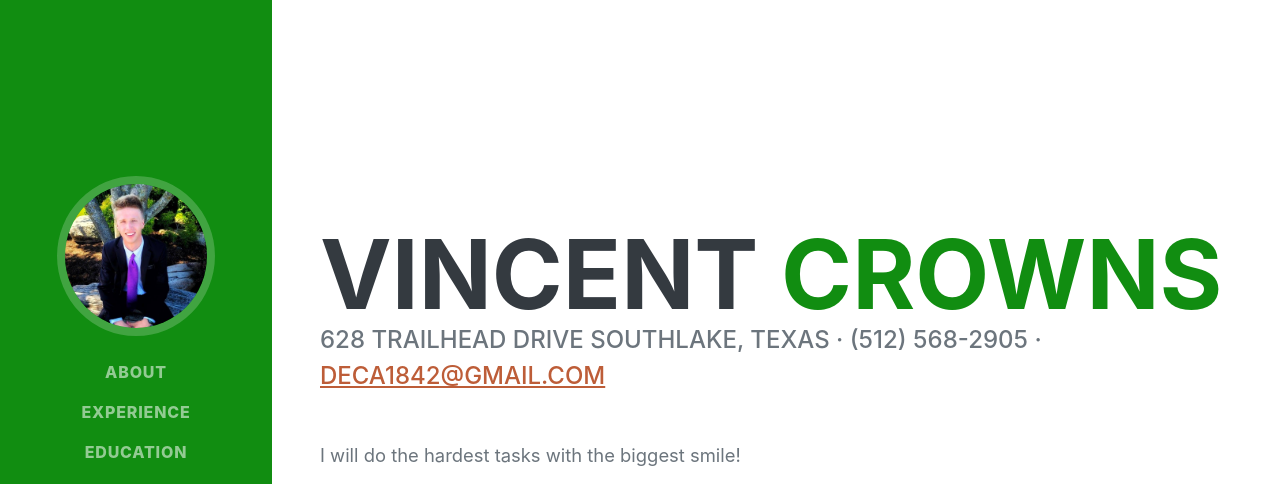
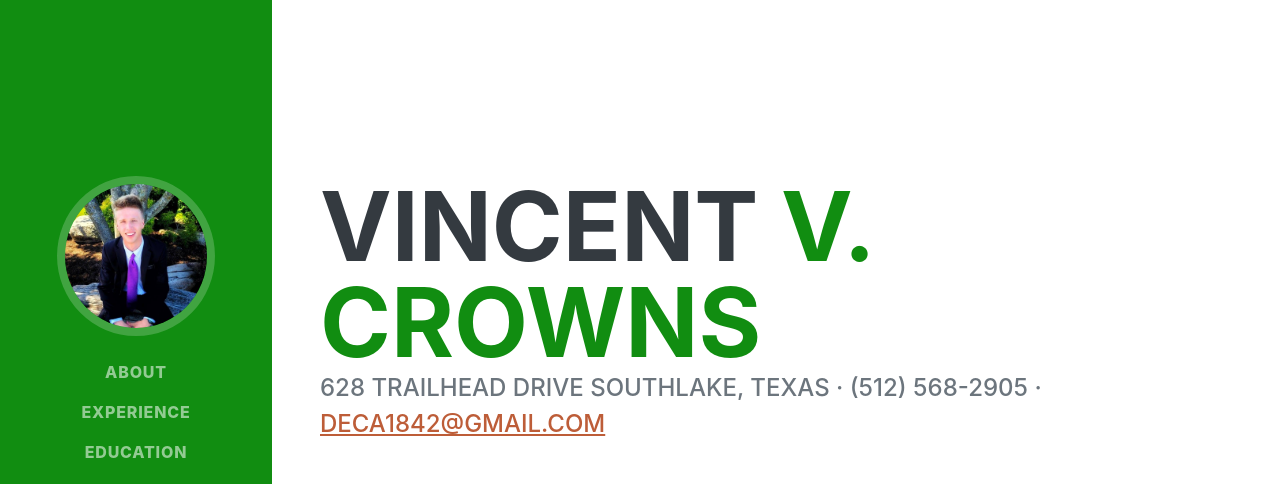
Before and after one commit to VincentCrowns/201, a plain HTML site: page index.html in a window 1280 px wide. Shown: the top 484 px of the page. Drawn offline with nearby package versions, Linux system fonts and the light colour scheme; a web font is replaced by a local one.

Commit message:
Add files via upload

```diff
--- a/index.html
+++ b/index.html
@@ -43,7 +43,7 @@
                 <div class="resume-section-content">
                     <h1 class="mb-0">
                         Vincent
-                        <span class="mc";>Crowns</span>
+                        <span class="mc";>V. Crowns</span>
                     </h1>
                     <div class="subheading mb-5">
                         628 Trailhead drive Southlake, Texas · (512) 568-2905 ·
```
